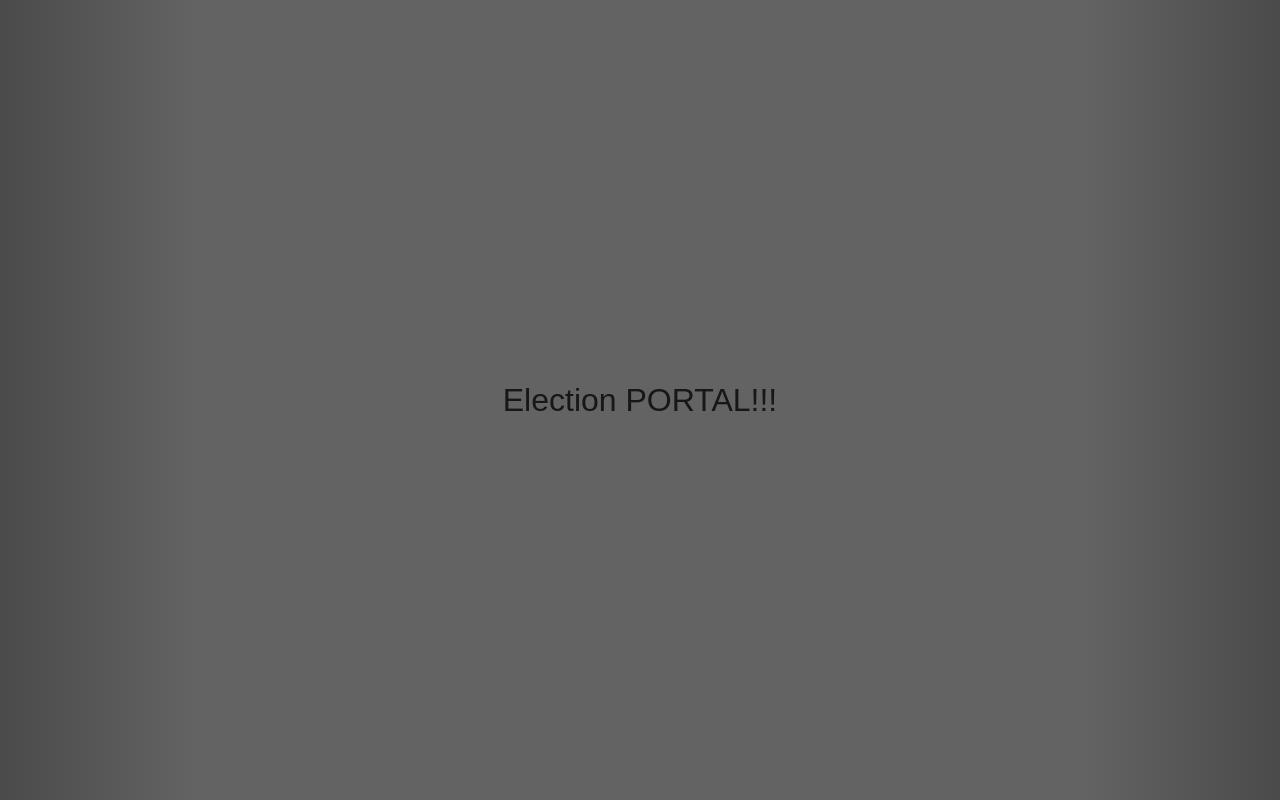
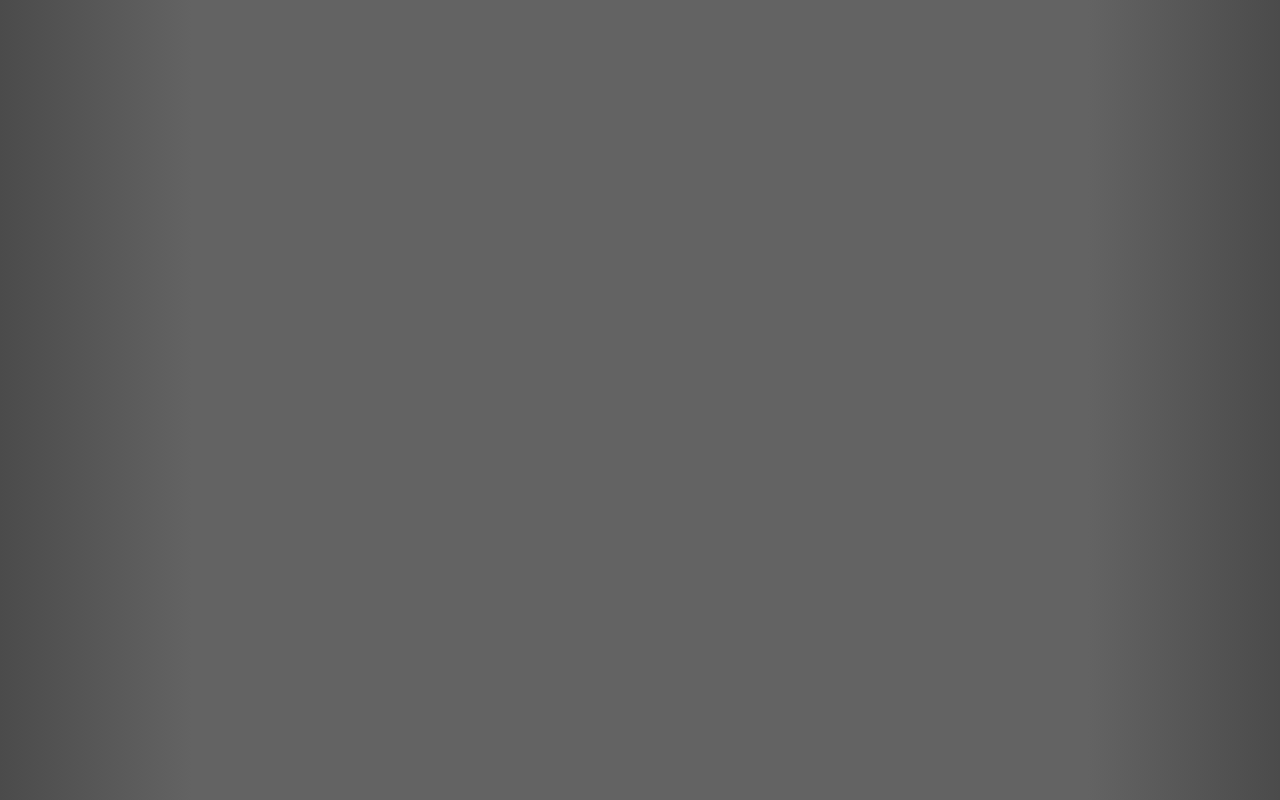
Before and after one commit to BPR-Data-Team/Election-Night, a Next.js app in the folder election-portal/: page / in a window 1280 px wide. Built offline with nearby package versions, Linux system fonts and the light colour scheme.

Commit message:
Fixed up structure a little bit and created background gradient

```diff
--- a/election-portal/app/page.tsx
+++ b/election-portal/app/page.tsx
@@ -2,5 +2,7 @@ import Image from "next/image";
 import styles from "./page.module.css";
 
 export default function Home() {
-  return <div className={styles.page}>Election PORTAL!!!</div>;
+  return <div className={styles.page}>
+
+  </div>;
 }
--- a/election-portal/app/presidential-breakdown/page.tsx
+++ /dev/null
@@ -1,3 +0,0 @@
-export default function Presidential_Breakdown_Page() {
-  return <p>Presidential Breakdown Page</p>;
-}
```
Also changed, not shown: election-portal/app/home-page-modules/election-portal-button/election-portal-button.css (added), election-portal/app/home-page-modules/election-portal-button/election-portal-button.tsx (added).
